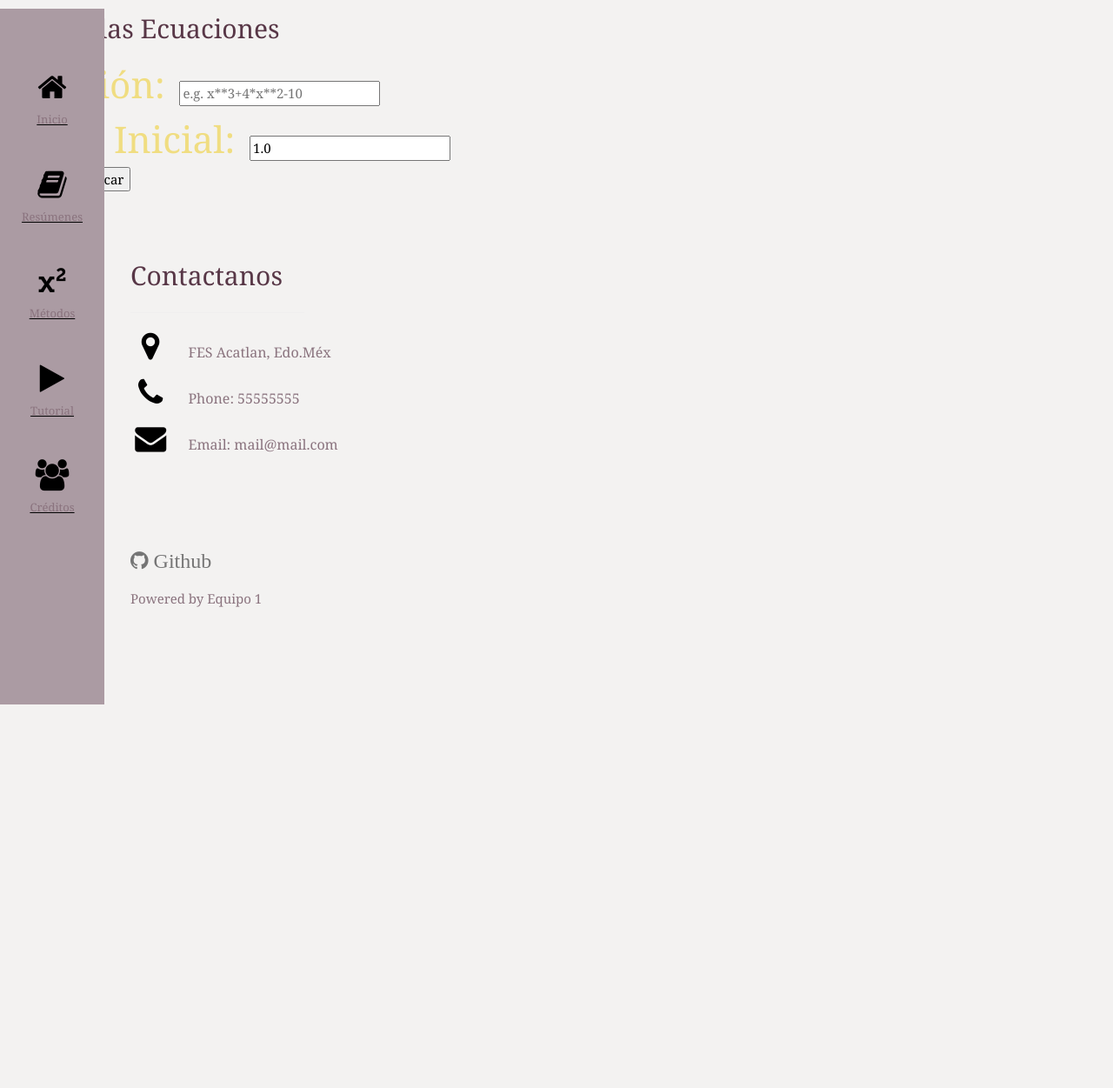
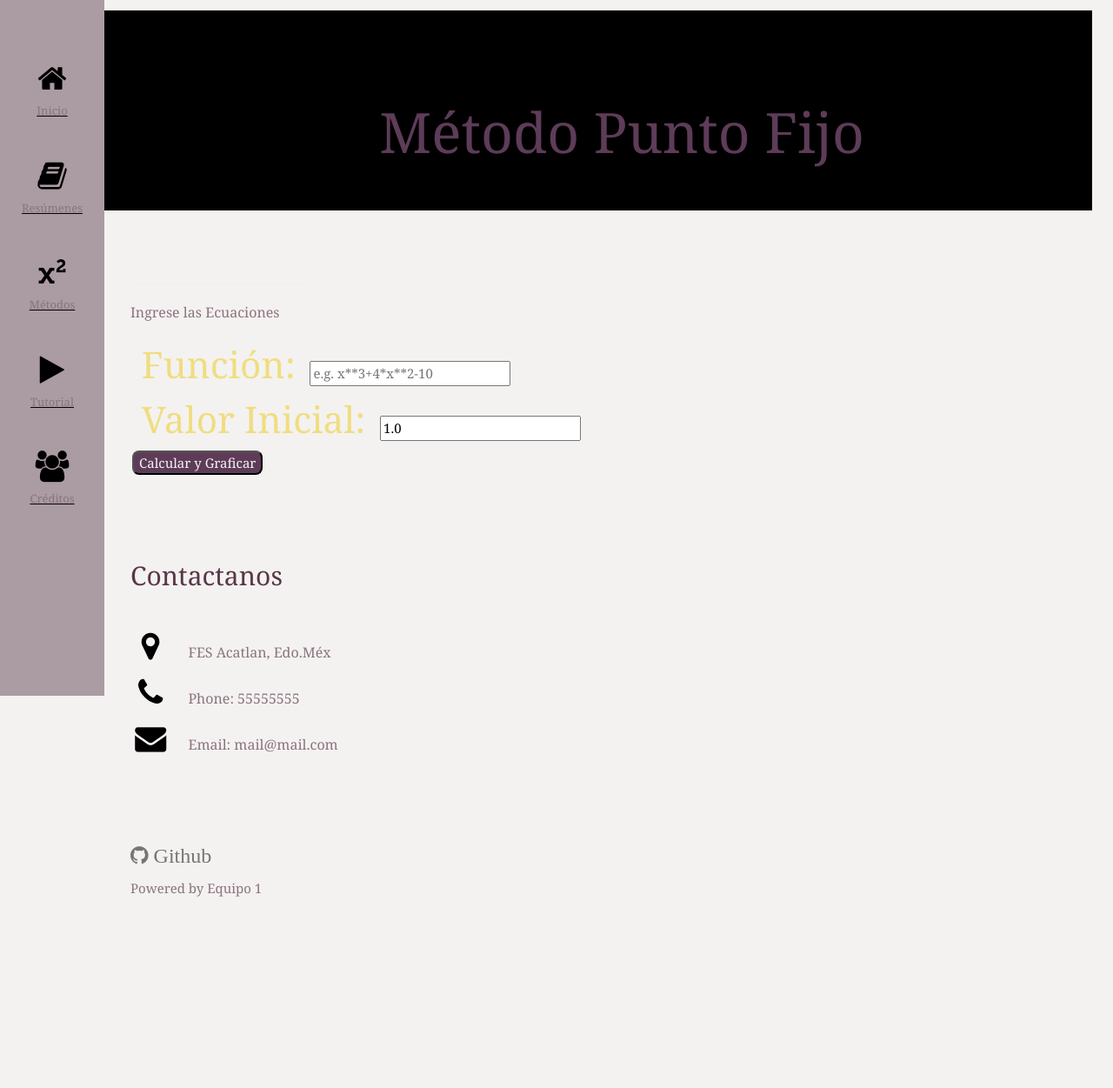
Before and after one commit to mucinoab/MII, a Django app: template templates/fijo_input.html in a window 1280 px wide. Shown: the whole page at 87% size. Before the commit the page ends 810 px from the top, so only its background shows below. Run offline with Django 3.2, Linux system fonts and the light colour scheme; the template is opened without the code that fills it: values that come from a table or form of the project are taken from there, others are empty.

Commit message:
Update fijo_input.html

```diff
--- a/templates/fijo_input.html
+++ b/templates/fijo_input.html
@@ -1,6 +1,29 @@
+<style>
+    .button
+    {
+      background-color: #5e3c58;
+      color: whitesmoke;
+      padding: 12px 28x;
+      text-align: center;
+      border-radius: 8px;
+      font-size: 15px;
+      margin: 4px 2px;
+      cursor: pointer;
+    }
+ </style>
 {% extends 'base.html' %}
 {% block content %}
-    <h2>Ingrese las Ecuaciones</h2>
+    <div class="w3-padding-large" id="punto_fijo">
+    <!-- Header/Home -->
+    <header class="w3-container w3-padding-32 w3-center w3-black" id="punto_fijo">
+        <h1 class="w3-jumbo"><span class="w3-hide-small">Método Punto Fijo</span></h1>
+    </header>
+
+    <!-- Inicio Section -->
+    <div class="w3-content w3-justify w3-text-grey w3-padding-64" id="inicio">
+    <h2 class="w3-hide-medium w3-hide-large w3-text-light-grey">Método Punto Fijo</h2>
+    <hr style="width:200px" class="w3-opacity">
+    <p>Ingrese las Ecuaciones</p2>
     <form action="/punto_fijo_calcula/" method="POST">{% csrf_token %}
         {% for field in form %}
             <div class="fieldWrapper">
```
